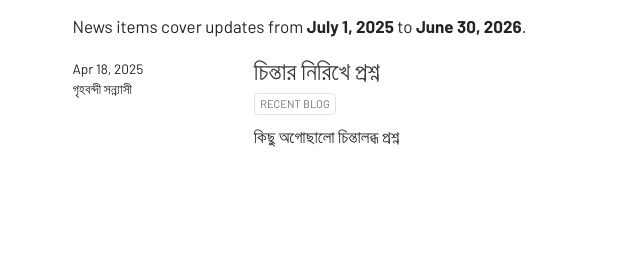
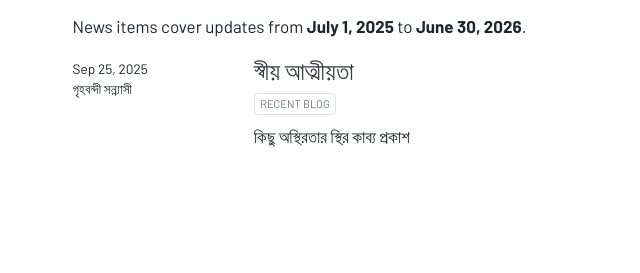
Before and after one commit to Kife-Intasar/kife-intasar.github.io, a plain HTML site: page news/index.html in a window 1280 px wide. Shown: the part 137-410 px from the top of the page, 0-640 px from the left. Drawn offline with Linux system fonts and the light colour scheme; a web font is replaced by a local one.

Commit message:
Update index.html

```diff
--- a/news/index.html
+++ b/news/index.html
@@ -309,7 +309,7 @@
             <div class="body">
               <h3 class="no-anchor listing-title">
                 <a href="https://www.somewhereinblog.net/blog/homebound_monk" class="no-external"
-                  target="_blank">চিন্তার নিরিখে প্রশ্ন</a>
+                  target="_blank">স্বীয় আত্মীয়তা</a>
               </h3>
               <div class="listing-subtitle">
                 <a href="https://www.somewhereinblog.net/blog/homebound_monk" class="no-external" target="_blank"></a>
@@ -322,13 +322,13 @@
               </div>
               <div class="listing-description">
                 <a href="https://www.somewhereinblog.net/blog/homebound_monk" class="no-external" target="_blank">কিছু
-                  অগোছালো চিন্তালব্ধ প্রশ্ন</a>
+                  অস্থিরতার স্থির কাব্য প্রকাশ</a>
               </div>
             </div>
             <div class="metadata">
               <a href="https://www.somewhereinblog.net/blog/homebound_monk" class="no-external" target="_blank">
                 <div class="listing-date">
-                  Apr 18, 2025
+                  Sep 25, 2025
                 </div>
                 <div class="listing-author">
                   গৃহবন্দী সন্ন্যাসী
```
